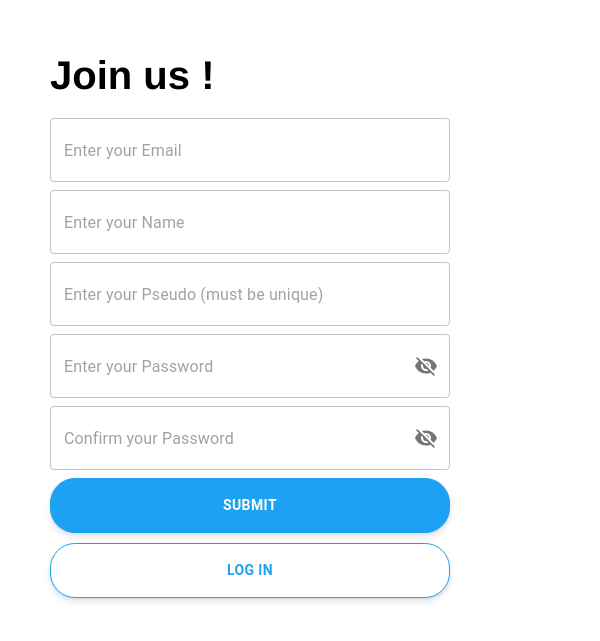
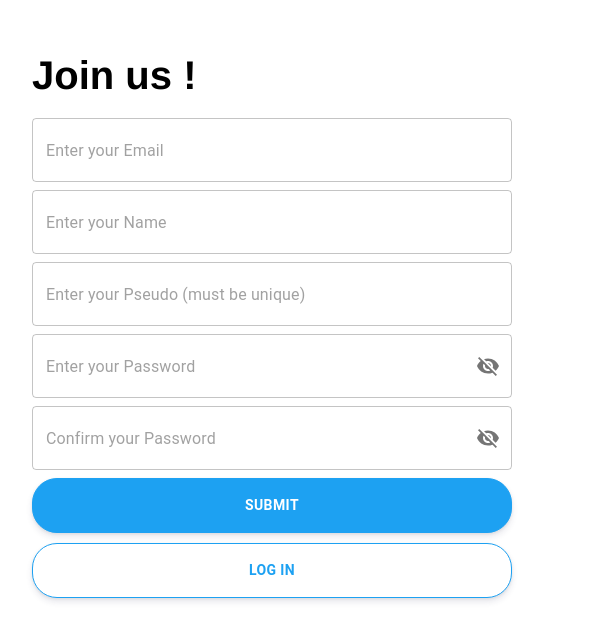
Before and after one commit to karimkadipr/socialMedia, a React (Create React App) app in the folder frontend/: page /signup in a window 600 px wide. Shown: the part 165-806 px from the top of the page. Built offline with nearby package versions, Linux system fonts and the light colour scheme.

Commit message:
login page mobile version

```diff
--- a/frontend/src/screens/styles/signupscreen.scss
+++ b/frontend/src/screens/styles/signupscreen.scss
@@ -43,12 +43,34 @@
   }
 }
 
+@media (min-width: 600px) {
+  .right_side_screen {
+    min-width: 600px;
+    padding-left: 50px;
+  }
+  .sign_up_screen_container {
+    width: 400px;
+  }
+}
+@media (max-width: 600px) {
+  .hole_screen {
+    width: 100vw;
+  }
+  .left_side_screen {
+    display: none;
+  }
+  .right_side_screen {
+    width: 100vw;
+    padding-left: 2rem;
+  }
+  .sign_up_screen_container {
+    width: 80%;
+  }
+}
 .right_side_screen {
-  min-width: 600px;
   display: flex;
   justify-content: flex-start;
   align-items: center;
-  padding-left: 50px;
 
   form {
     div {
@@ -62,7 +84,7 @@
     font-size: 40px;
     margin: 1rem 0;
   }
-  width: 400px;
+
   .buttons_container_signup {
     display: flex;
     flex-direction: column;
```
Also changed, not shown: 6 other files (tests, documents, lock files or other folders).
